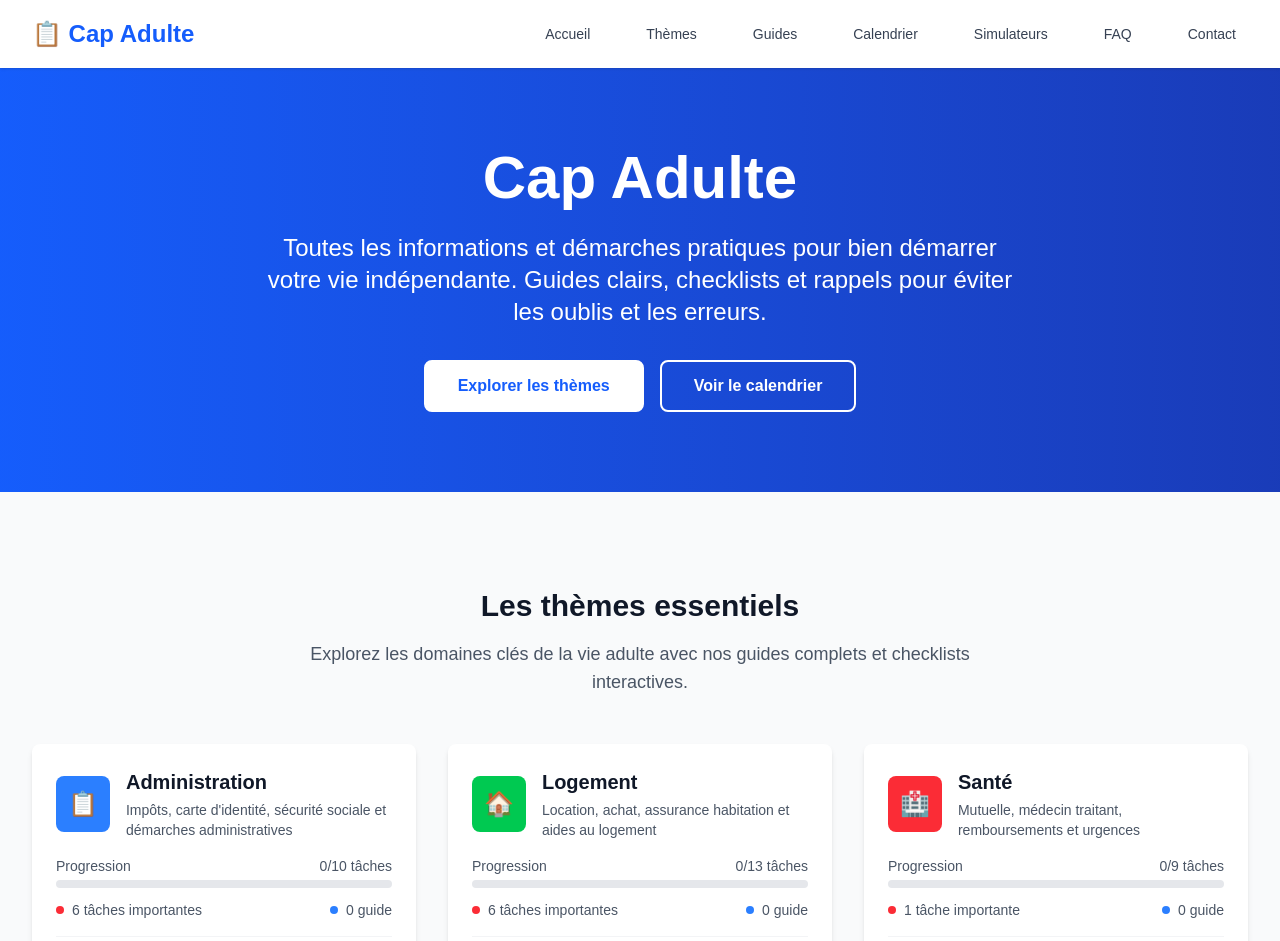
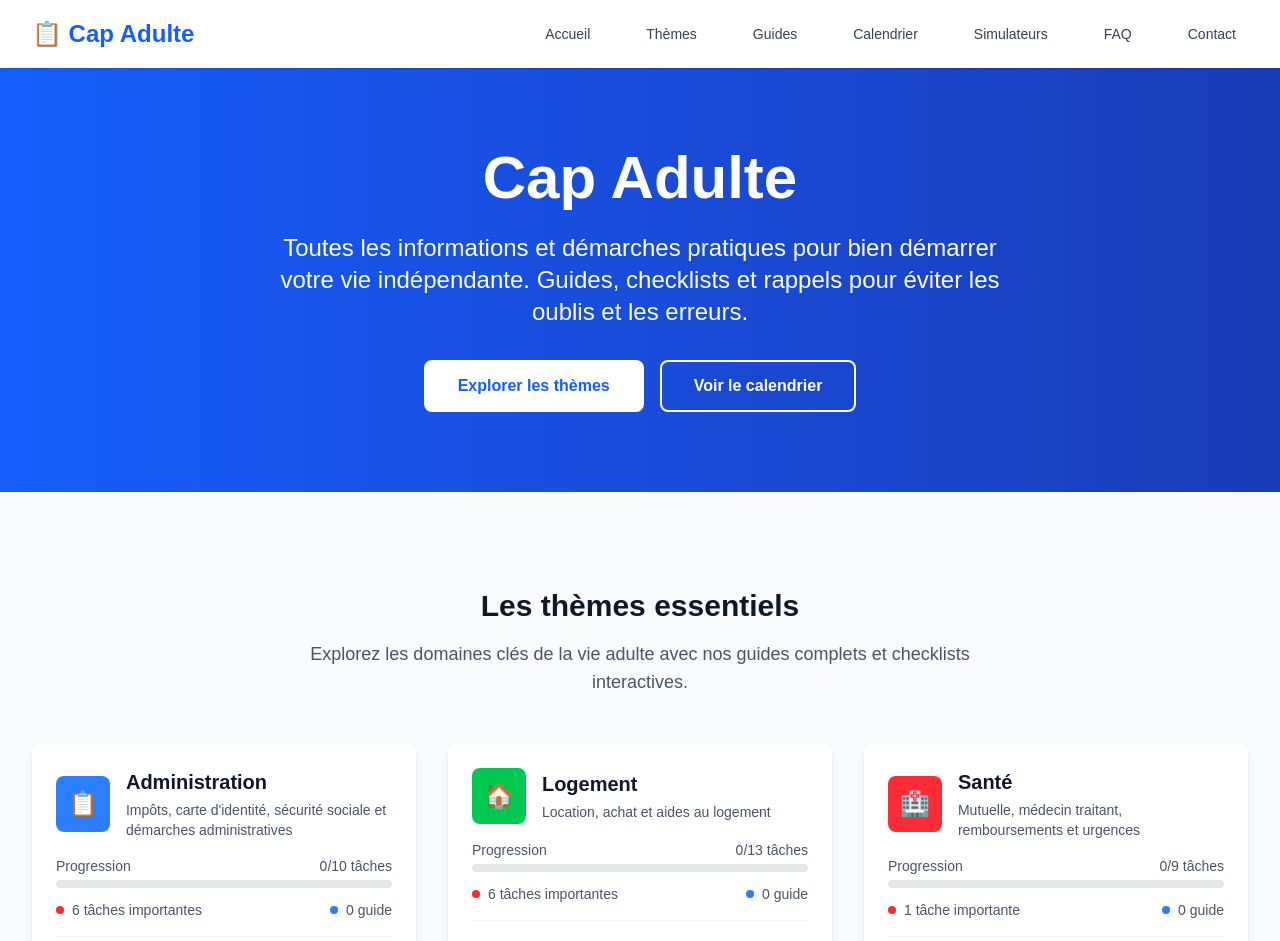
Before and after one commit to TicTac1602/CAP, a Next.js app: page / in a window 1280 px wide. Shown: the top 941 px of the page. Built offline with nearby package versions, Linux system fonts and the light colour scheme.

Commit message:
fix : minor text changes

```diff
--- a/src/app/page.tsx
+++ b/src/app/page.tsx
@@ -21,12 +21,12 @@ export default function Home() {
 							</h1>
 							<p className="text-xl md:text-2xl mb-8 max-w-3xl mx-auto">
 								Toutes les informations et démarches pratiques pour bien démarrer
-								votre vie indépendante. Guides clairs, checklists et rappels
+								votre vie indépendante. Guides, checklists et rappels
 								pour éviter les oublis et les erreurs.
 							</p>
 							<div className="flex flex-col sm:flex-row gap-4 justify-center">
 								<Link
-									href="#themes"
+									href="/theme"
 									className="border-2 border-white bg-white text-blue-600 px-8 py-3 rounded-lg font-semibold hover:bg-gray-200 transition-colors"
 								>
 									Explorer les thèmes
--- a/src/app/simulateurs/page.tsx
+++ b/src/app/simulateurs/page.tsx
@@ -151,7 +151,7 @@ export default function SimulateursPage() {
 				{/* Simulateurs à venir */}
 				{upcomingSimulators.length > 0 && (
 					<section>
-						<h2 className="text-2xl font-bold text-gray-900 mb-6">� Prochainement disponibles</h2>
+						<h2 className="text-2xl font-bold text-gray-900 mb-6">🚧 Prochainement disponibles</h2>
 						<div className="grid grid-cols-1 md:grid-cols-2 lg:grid-cols-3 gap-6">
 							{upcomingSimulators.map((simulateur) => (
 								<div
--- a/src/data/themes.ts
+++ b/src/data/themes.ts
@@ -235,7 +235,7 @@ export const themes: ThemeSection[] = [
 	{
 		id: 'logement',
 		title: 'Logement',
-		description: 'Location, achat, assurance habitation et aides au logement',
+		description: 'Location, achat et aides au logement',
 		icon: '🏠',
 		color: 'bg-green-500',
 		checklistSections: [
```
